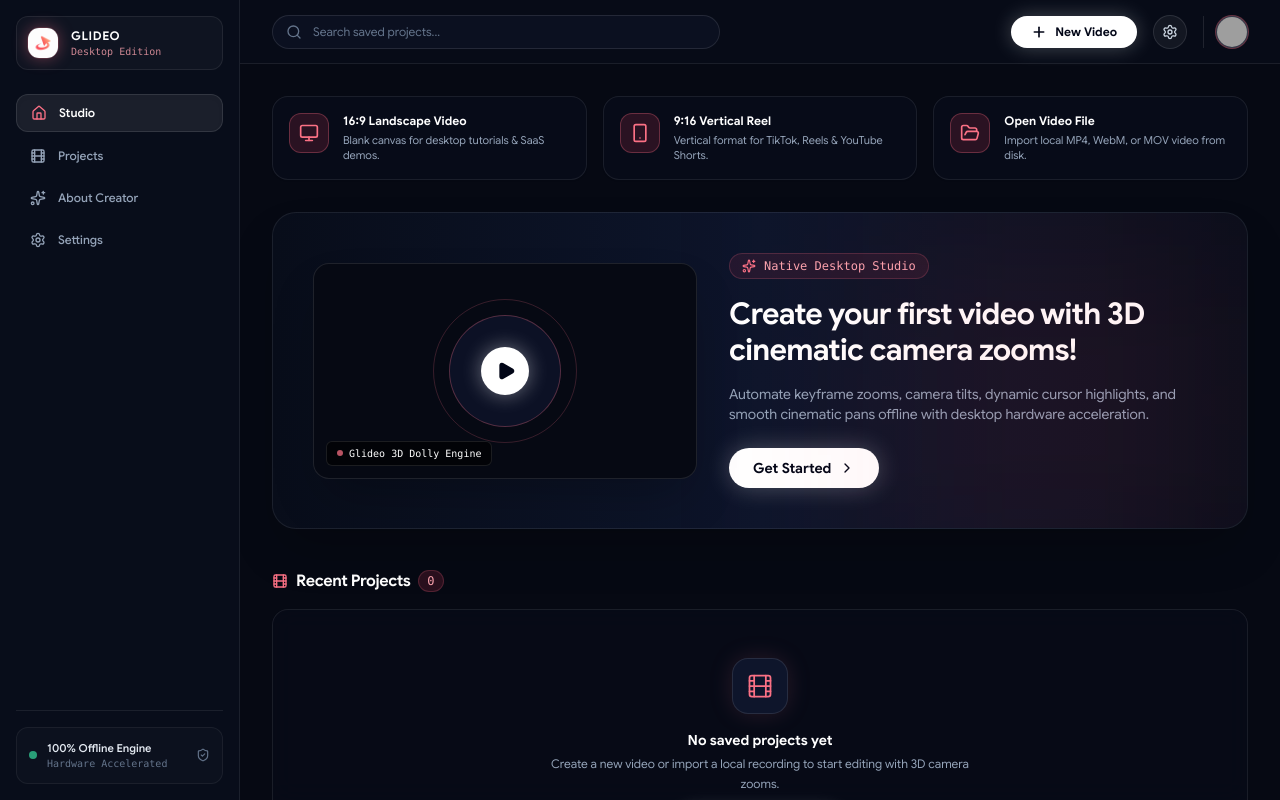
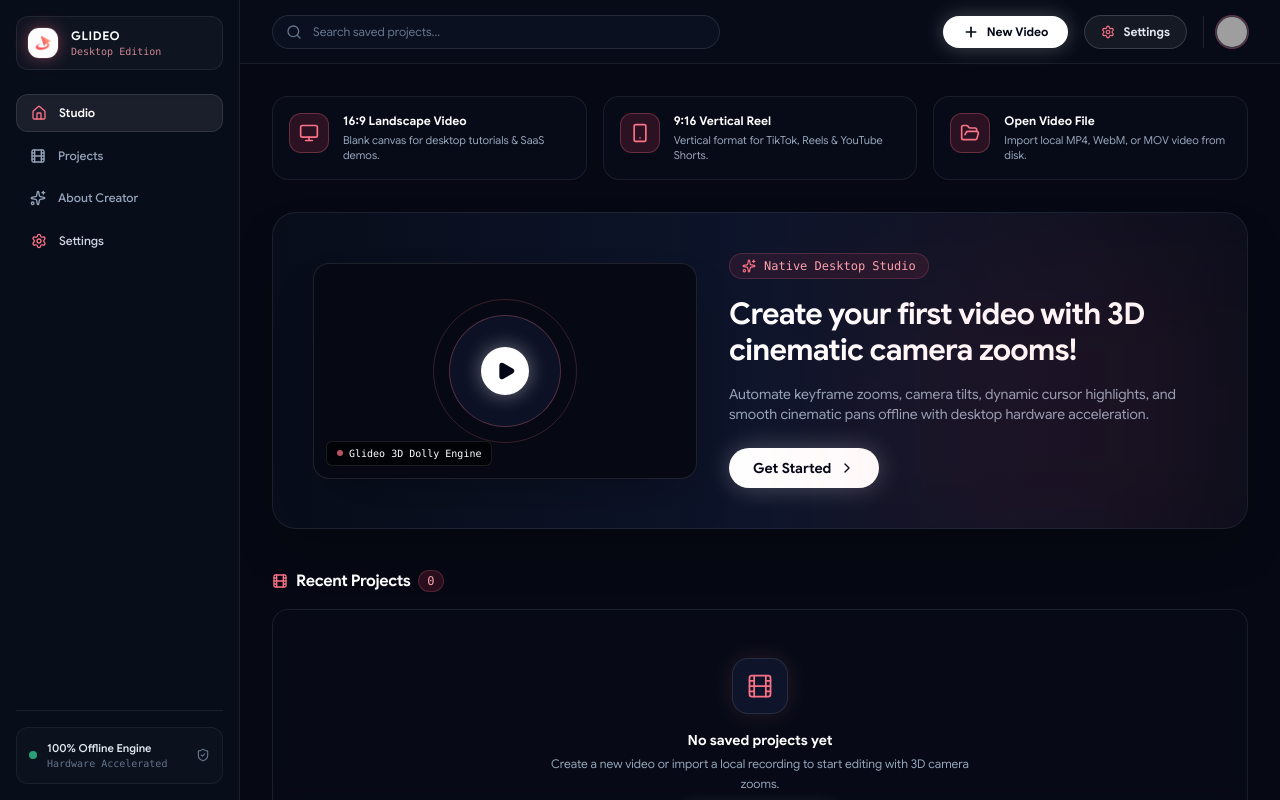
Before and after one commit to ericva01/focuZoom, a Next.js app: page /desktop in a window 1280 px wide. Built offline with nearby package versions, Linux system fonts and the light colour scheme; grey boxes are pictures that could not be loaded.

Commit message:
feat: prominent Settings button in dashboard header and sidebar

```diff
--- a/src/components/desktop/DesktopAppDashboard.tsx
+++ b/src/components/desktop/DesktopAppDashboard.tsx
@@ -257,9 +257,9 @@
 
             <button
               onClick={() => setIsSettingsOpen(true)}
-              className="w-full flex items-center gap-3 px-3.5 py-2.5 rounded-xl text-xs font-medium text-slate-400 hover:text-slate-200 hover:bg-white/[0.04] transition-all cursor-pointer"
+              className="w-full flex items-center gap-3 px-3.5 py-2.5 rounded-xl text-xs font-medium text-slate-300 hover:text-white hover:bg-white/[0.08] border border-transparent hover:border-white/10 transition-all cursor-pointer group"
             >
-              <Settings className="w-4 h-4 text-slate-400" />
+              <Settings className="w-4 h-4 text-rose-400 group-hover:rotate-45 transition-transform duration-300" />
               <span>Settings</span>
             </button>
           </nav>
@@ -307,13 +307,14 @@
               <span>New Video</span>
             </button>
 
-            {/* Settings Button */}
+            {/* Prominent Settings Button */}
             <button
               onClick={() => setIsSettingsOpen(true)}
-              className="p-2 rounded-full bg-white/[0.05] hover:bg-white/[0.1] border border-white/10 text-slate-300 hover:text-white transition-all cursor-pointer"
+              className="inline-flex items-center gap-2 px-4 py-2 rounded-full bg-white/[0.06] hover:bg-white/[0.12] border border-white/15 text-slate-200 hover:text-white text-xs font-bold transition-all cursor-pointer shadow-sm active:scale-95 group"
               title="Application Settings (Theme, Auto-Save, Storage)"
             >
-              <Settings className="w-4 h-4" />
+              <Settings className="w-3.5 h-3.5 text-rose-400 group-hover:rotate-45 transition-transform duration-300" />
+              <span>Settings</span>
             </button>
 
             {/* User Profile Avatar */}
```
